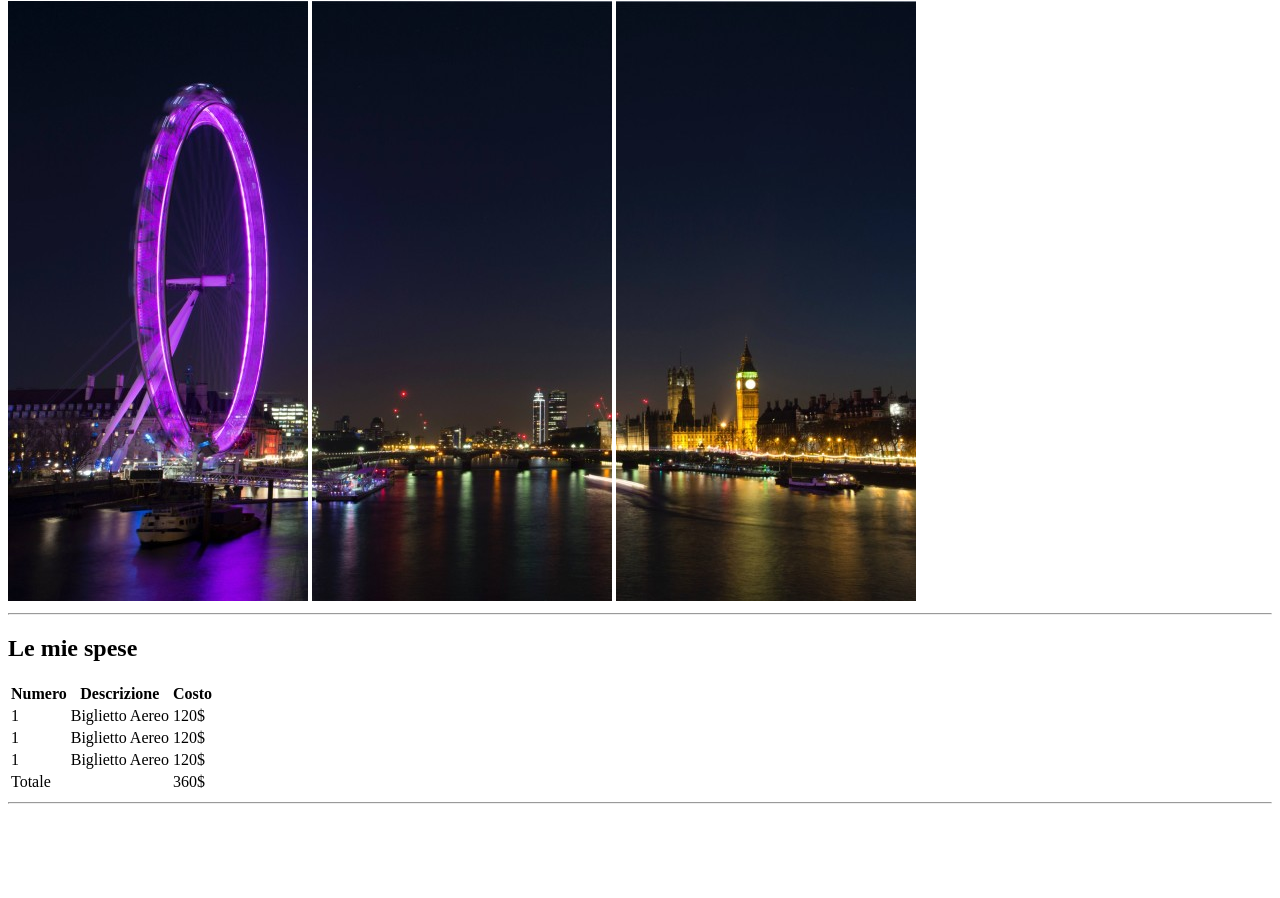
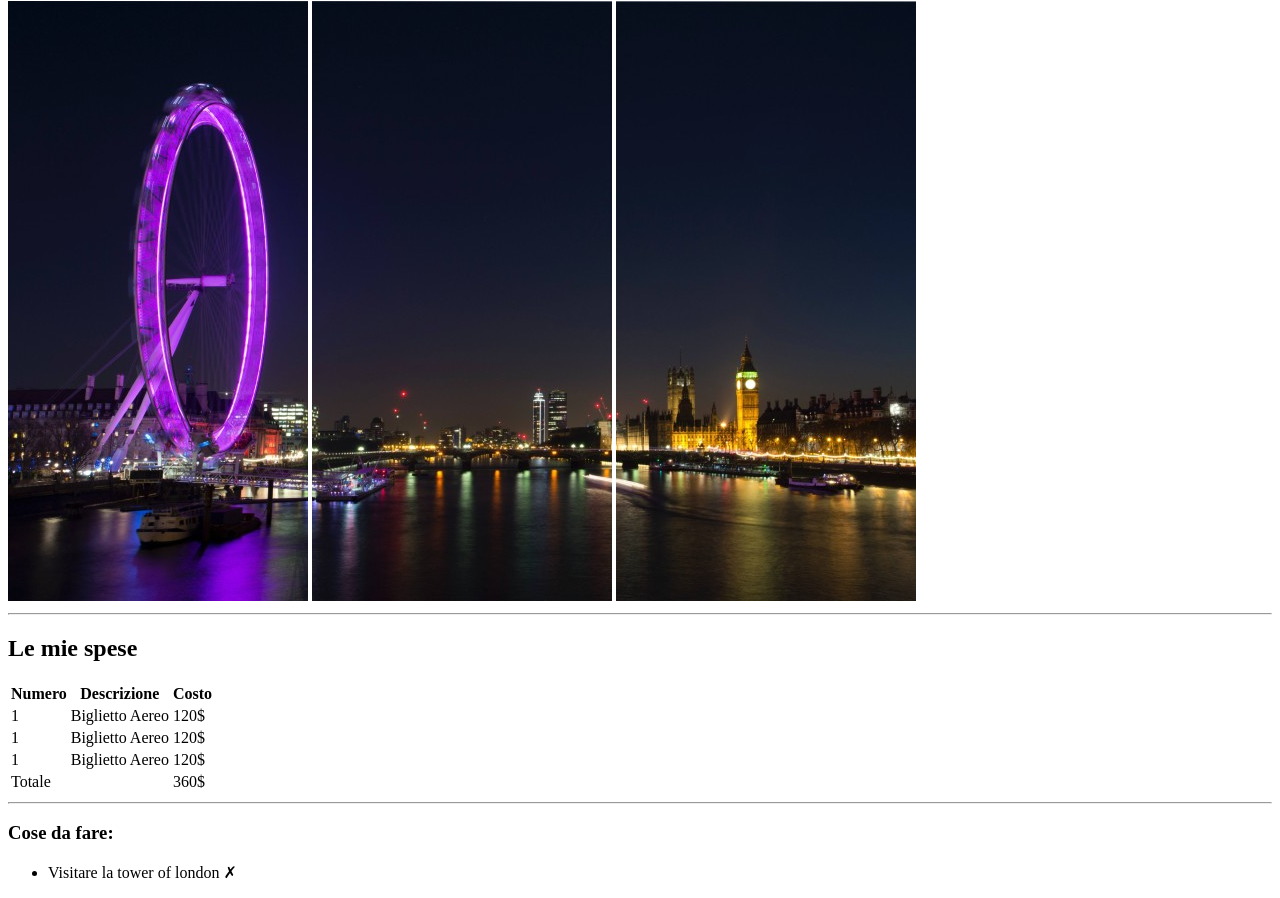
Before and after one commit to AngeloCrisci/html-london-trip, a plain HTML site: page Pages/index.html in a window 1280 px wide. Shown: the part 79-977 px from the top of the page. Before the commit the page ends 891 px from the top, so only its background shows below. Drawn offline with Linux system fonts and the light colour scheme.

Commit message:
added ulist

```diff
--- a/Pages/index.html
+++ b/Pages/index.html
@@ -1,5 +1,5 @@
 <!DOCTYPE html>
-<html lang="eng">
+<html lang="en">
     <head>
         <meta charset="UTF-8">
         <meta name="author" content="Esercizio Boolean">
@@ -69,6 +69,14 @@
                 </table>
                 <hr>
             </section>
+            <!--Inizio prima lista-->
+            <section>
+                <!--Titolo prima lista-->
+                <h3>Cose da fare:</h3>
+                <ul>
+                    <li>Visitare la tower of london &cross;</li>
+                </ul>
+            </section>
         </main>
     </body>
 </html>
```
